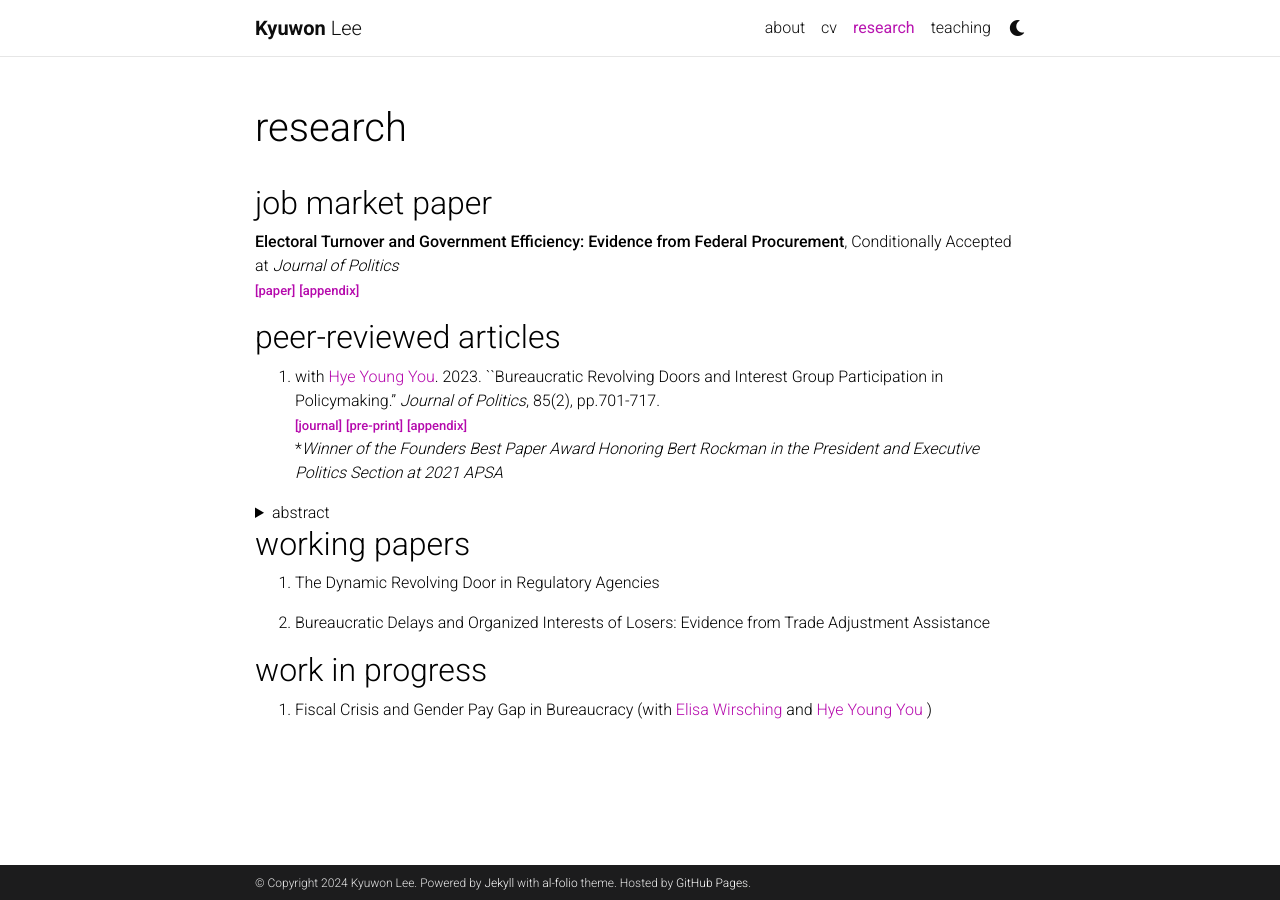
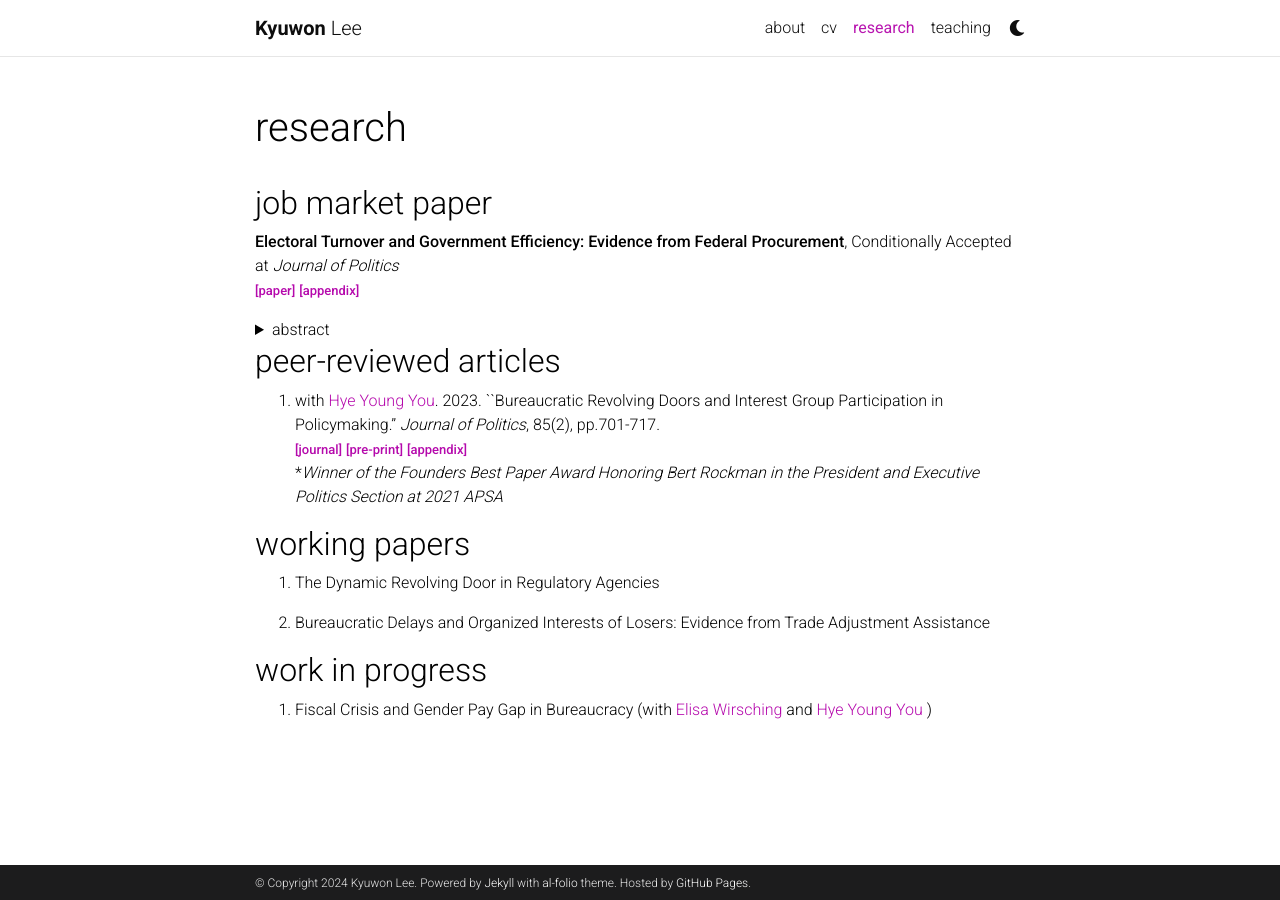
Before and after one commit to kyuwon-lee/kyuwon-lee.github.io, a Jekyll site: the page built from _pages/Research.md, in a window 1280 px wide. Built offline with Jekyll 4.4.1, drawn with Linux system fonts in a browser that asks for light colours; comment, search, counter and statistics services are not loaded; a style sheet for code colours, icons or effects is not loaded.

Commit message:
Update Research.md

```diff
--- a/_pages/Research.md
+++ b/_pages/Research.md
@@ -8,15 +8,15 @@ nav: true
 ## job market paper
 **Electoral Turnover and Government Efficiency: Evidence from Federal Procurement**, Conditionally Accepted at _Journal of Politics_
 **<a href='https://kyuwon-lee.github.io/research/jop_revision.pdf'><font size="2"> [paper]</font></a>**   **<a href='https://kyuwon-lee.github.io/research/appendix_v20.pdf'><font size="2"> [appendix]</font></a>**
+<details>
+  <summary>abstract</summary>
+  The president's dominant influence on administrative policymaking has sparked public concerns about resulting inefficiencies at federal agencies. I examine how the possibility of future electoral turnover can limit agencies' engagement in presidential favoritism, focusing on policy areas where Congress can use informal means to constrain agencies' actions under the separation of powers system. In those areas, forward-looking agencies might alter their behavior to accommodate future constraints from the opposition Congress, even given substantial presidential influence. I evaluate these incentives using federal contract data in the United States. I find that as the probability of congressional turnover increases, federal agencies under unified government are more likely to award lower-cost contracts through competitive bidding in the expectation that the future Congress might compel agencies to abandon non-competitive contracts given to firms politically connected to the president. My findings challenge the dominant perspective that electoral turnover necessarily degrades bureaucratic performance.
+</details>
 
 ## peer-reviewed articles
 1. with <a href='https://hyeyoungyou.com'>Hye Young You</a>. 2023. ``Bureaucratic Revolving Doors and Interest Group Participation in Policymaking.'' _Journal of Politics_, 85(2), pp.701-717.
 **<a href='https://www.journals.uchicago.edu/doi/10.1086/722340'><font size="2"> [journal]</font></a>**   **<a href='https://www.dropbox.com/s/8aw6ltbs92wlnai/jop_manuscript.pdf?dl=0'><font size="2"> [pre-print]</font></a>**   **<a href='https://www.dropbox.com/s/lb5lq3xuraj3b6s/online_appendix.pdf?dl=0'><font size="2"> [appendix]</font></a>**
 *_Winner of the Founders Best Paper Award Honoring Bert Rockman in the President and Executive Politics Section at 2021 APSA_
-<details>
-  <summary>abstract</summary>
-  The president's dominant influence on administrative policymaking has sparked public concerns about resulting inefficiencies at federal agencies. I examine how the possibility of future electoral turnover can limit agencies' engagement in presidential favoritism, focusing on policy areas where Congress can use informal means to constrain agencies' actions under the separation of powers system. In those areas, forward-looking agencies might alter their behavior to accommodate future constraints from the opposition Congress, even given substantial presidential influence. I evaluate these incentives using federal contract data in the United States. I find that as the probability of congressional turnover increases, federal agencies under unified government are more likely to award lower-cost contracts through competitive bidding in the expectation that the future Congress might compel agencies to abandon non-competitive contracts given to firms politically connected to the president. My findings challenge the dominant perspective that electoral turnover necessarily degrades bureaucratic performance.
-</details>
 
 ## working papers
 1. The Dynamic Revolving Door in Regulatory Agencies
```
